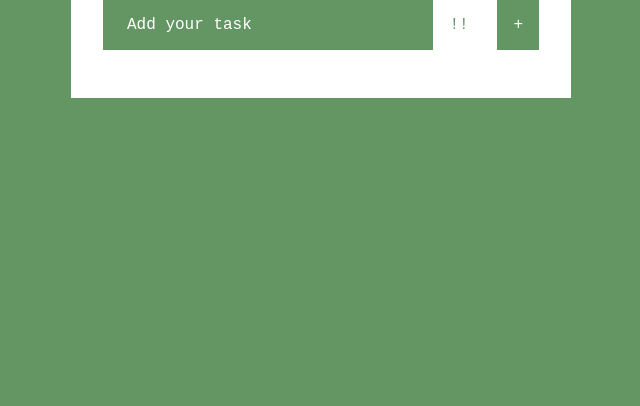
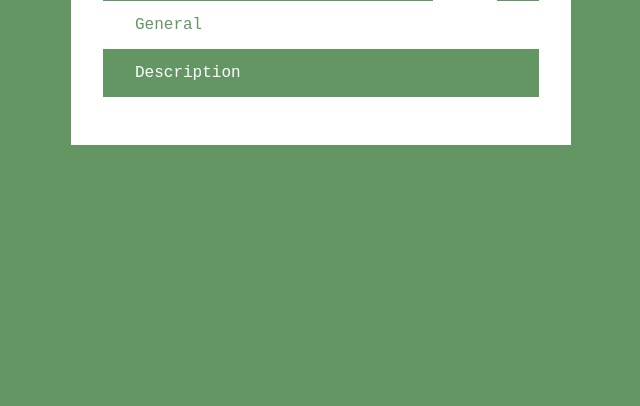
Before and after one commit to DaviErnestPradipta/Odin-ToDo, a website built with webpack: page src/template.html in a window 1280 px wide. Shown: the part 394-800 px from the top of the page, without its empty margins (319-959 px from the left). Built offline with nearby package versions, Linux system fonts and the light colour scheme.

Commit message:
Add dummy Category and Description rows

```diff
--- a/src/style.css
+++ b/src/style.css
@@ -36,44 +36,57 @@
     font-size: calc(var(--scale-size) * 2);
 }
 
+.row-container {
+    margin-bottom: var(--scale-size);
+}
+
 .row {
     display: flex;
     align-items: center;
     justify-content: space-between;
     background: var(--first-color);
     padding-left: var(--scale-size);
-    margin-bottom: var(--scale-size);
+    height: calc(var(--scale-size) * 3);
+}
+
+.row:nth-child(2) {
+    background: white;
+}
+
+.row:nth-child(2) input,
+.row:nth-child(2) input::placeholder {
+    color: var(--first-color);
+}
+
+input, select, button {
+    border: none;
+    outline: none;
+    height: 100%;
+    padding: 0 var(--scale-size);
 }
 
 input {
     flex-grow: 1;
-    border: none;
-    outline: none;
     background: transparent;
-    padding: calc(var(--scale-size) / 2);
-    color: white;
 }
 
-input::placeholder {
+input, input::placeholder {
     color: white;
 }
 
 select, button {
-    border: none;
-    outline: none;
-    padding: var(--scale-size);
     cursor: pointer;
 }
 
 select {
     width: calc(var(--scale-size) * 4);
-    height: 100%;
     background: white;
     color: var(--first-color);
     appearance: none;
     -moz-appearance: none;
     -webkit-appearance: none;
 }
+
 
 button {
     background: var(--first-color);
--- a/src/template.html
+++ b/src/template.html
@@ -9,8 +9,9 @@
     <div class="container">
         <div class="todo-app">
             <h1>To-Do List</h1>
+            <div class="row-container">
                 <div class="row">
-                <input type="text" id="input-box" placeholder="Add your task">
+                    <input type="text" id="input-box" placeholder="Title">
                     <select id="priority-select">
                         <option value="!">!</option>
                         <option value="!!" selected>!!</option>
@@ -18,11 +19,21 @@
                     </select>
                     <button>+</button>
                 </div>
-            <ul id="list-container">
-                <!-- <li class="checked">Task 1</li>
-                <li>Task 2</li>
-                <li>Task 3</li> -->
-            </ul>
+                <div class="row">
+                    <input type="text" id="category-box" list="categories" placeholder="General">
+                    <datalist id="categories">
+                        <option value="General">
+                        <option value="Home">
+                        <option value="Study">
+                        <option value="Work">
+                        <option value="Others">
+                    </datalist>
+                </div>
+                <div class="row">
+                    <input type="text" id="description-box" placeholder="Description">
+                </div>
+            </div>
+            <ul id="list-container"></ul>
         </div>
     </div>
 </body>
```
Lines whose indentation alone changed are shown as unchanged.
